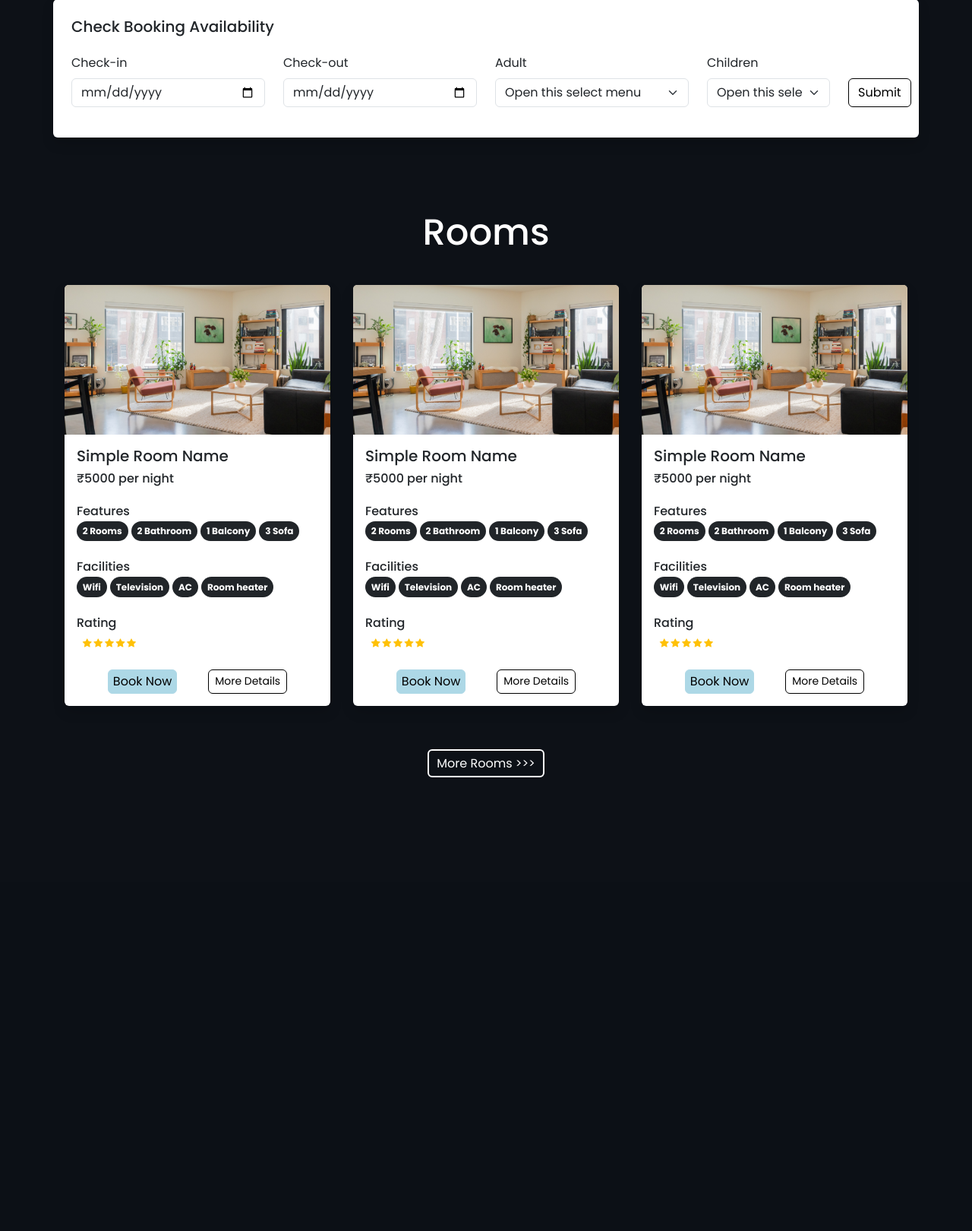
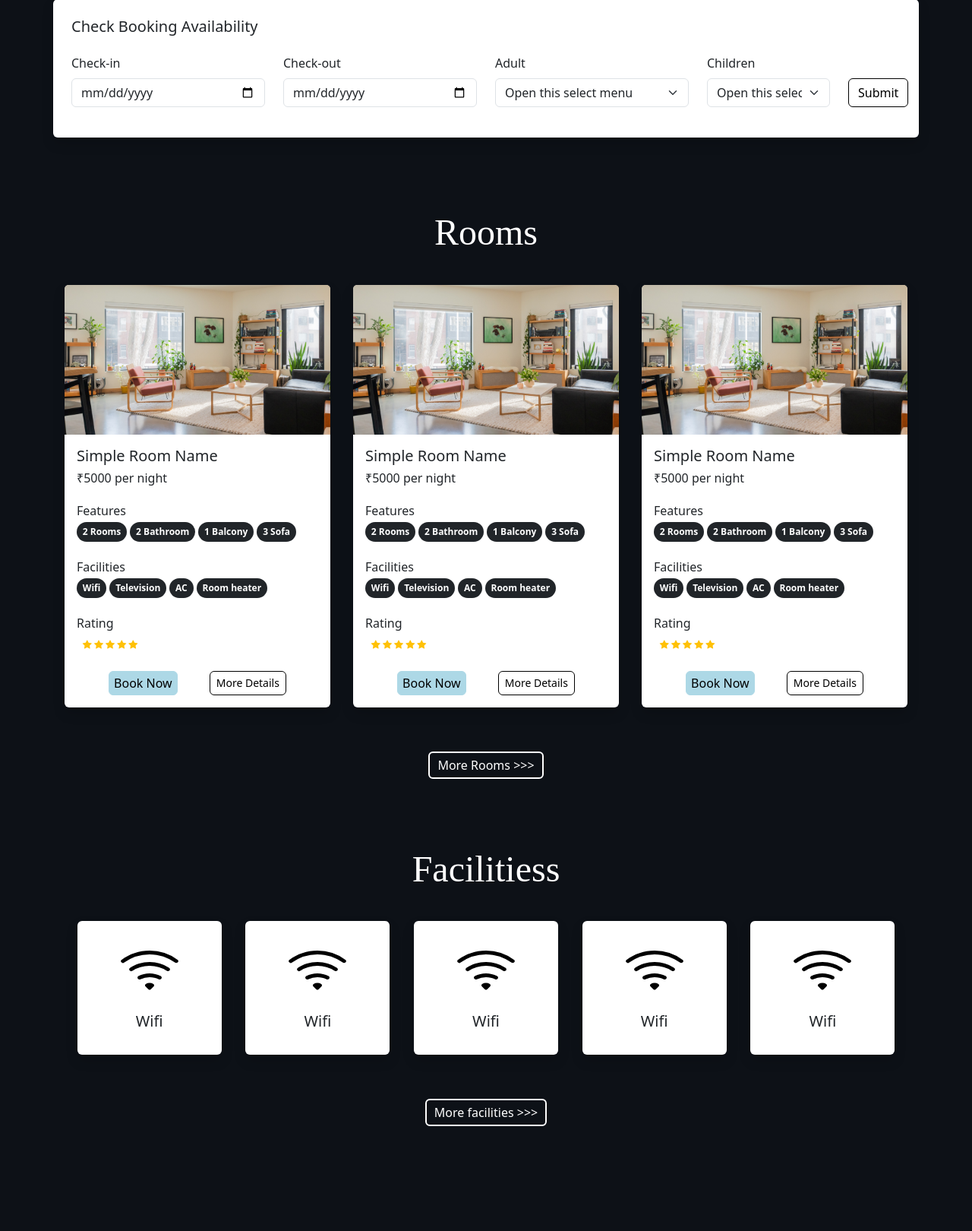
Before and after one commit to poojan20/stayeasy, a PHP site: page / in a window 1280 px wide. Shown: the part 979-2599 px from the top of the page at 76% size. Before the commit the page ends 2002 px from the top, so only its background shows below. Run offline with PHP 8.4, Linux system fonts and the light colour scheme.

Commit message:
Change index[12], added new folder and files[facilities and all svg in it],[9]

```diff
--- a/image/index.php
+++ b/image/index.php
@@ -12,27 +12,10 @@
 <!-- Bootstrap Icons css link -->
 <link rel="stylesheet" href="https://cdn.jsdelivr.net/npm/bootstrap-icons@1.11.3/font/bootstrap-icons.min.css">
 <link rel="stylesheet" href="https://cdn.jsdelivr.net/npm/swiper@11/swiper-bundle.min.css" />
-
+<link rel="stylesheet" href="\img\stayeasy\stayeasy\css\common.css">
 
 <style>
-    *{
-        font-family: 'Poppins', sans-serif;
-    }
-    .h-font{
-        font-family: 'Merienda', cursive;
-    }
-    .h2-font{
-        font-family: "Raleway", sans-serif;
-        font-optical-sizing: auto;
-        font-weight: 300;
-        font-style: normal;
-    }
-    .custom-bg{
-        background-color:#0D1117;
-    }
-    .custom-bg:hover{
-        background-color:#111e2e;
-    }
+
     .availability-form{
         margin-top: -50px;
         z-index: 2;
@@ -71,6 +54,12 @@
         background-color: white;
         border-width : 5;
 
+    }
+    .h2-font{
+        font-family: "Raleway", sans-serif;
+        font-optical-sizing: auto;
+        font-weight: 300;
+        font-style: normal;
     }
 
 
@@ -518,6 +507,36 @@
     </div>
 </div>
 
+<h2 class = "mt-5 pt-5 mb-4 text-center " ><font face = "Raleway" color = "white" size = 50>Facilitiess</font></h2>
+
+    <div class="container">
+        <div class="row justify-content-evenly px-lg-0 px-md-0 px-5">
+            <div class ="col-lg-2 col-md-2 text-center bg-white rounded shadow py-4 my-3">
+               <img src="\img\stayeasy\stayeasy\image\features\wifi.svg" width="80px">
+               <h5 class = "mt-3">Wifi</h5>
+            </div>
+            <div class ="col-lg-2 col-md-2 text-center bg-white rounded shadow py-4 my-3">
+               <img src="\img\stayeasy\stayeasy\image\features\wifi.svg" width="80px">
+               <h5 class = "mt-3">Wifi</h5>
+            </div>
+            <div class ="col-lg-2 col-md-2 text-center bg-white rounded shadow py-4 my-3">
+               <img src="\img\stayeasy\stayeasy\image\features\wifi.svg" width="80px">
+               <h5 class = "mt-3">Wifi</h5>
+            </div>
+            <div class ="col-lg-2 col-md-2 text-center bg-white rounded shadow py-4 my-3">
+               <img src="\img\stayeasy\stayeasy\image\features\wifi.svg" width="80px">
+               <h5 class = "mt-3">Wifi</h5>
+            </div>
+            <div class ="col-lg-2 col-md-2 text-center bg-white rounded shadow py-4 my-3">
+               <img src="\img\stayeasy\stayeasy\image\features\wifi.svg" width="80px">
+               <h5 class = "mt-3">Wifi</h5>
+            </div>
+            <div class="col-lg-12 text-center mt-5">
+                <a href="#" class="btn2 btn2-sm b rounded-2  text-decoration-none">More facilities >>></a>
+            </div>
+        </div>
+    </div>
+
 <br><br><br><br><br><br>
 <script src="https://cdn.jsdelivr.net/npm/bootstrap@5.0.2/dist/js/bootstrap.bundle.min.js" integrity="sha384-MrcW6ZMFYlzcLA8Nl+NtUVF0sA7MsXsP1UyJoMp4YLEuNSfAP+JcXn/tWtIaxVXM" crossorigin="anonymous"></script>
 <script src="https://cdn.jsdelivr.net/npm/swiper@11/swiper-bundle.min.js"></script>
```
Also changed, not shown: css/common.css (added, +13 -0 lines), image/features/IMG_27079.svg (added), image/features/IMG_41622.svg (added), image/features/IMG_47816.svg (added), image/features/IMG_49949.svg (added), image/features/IMG_96423.svg (added), image/features/wifi.svg (added).
